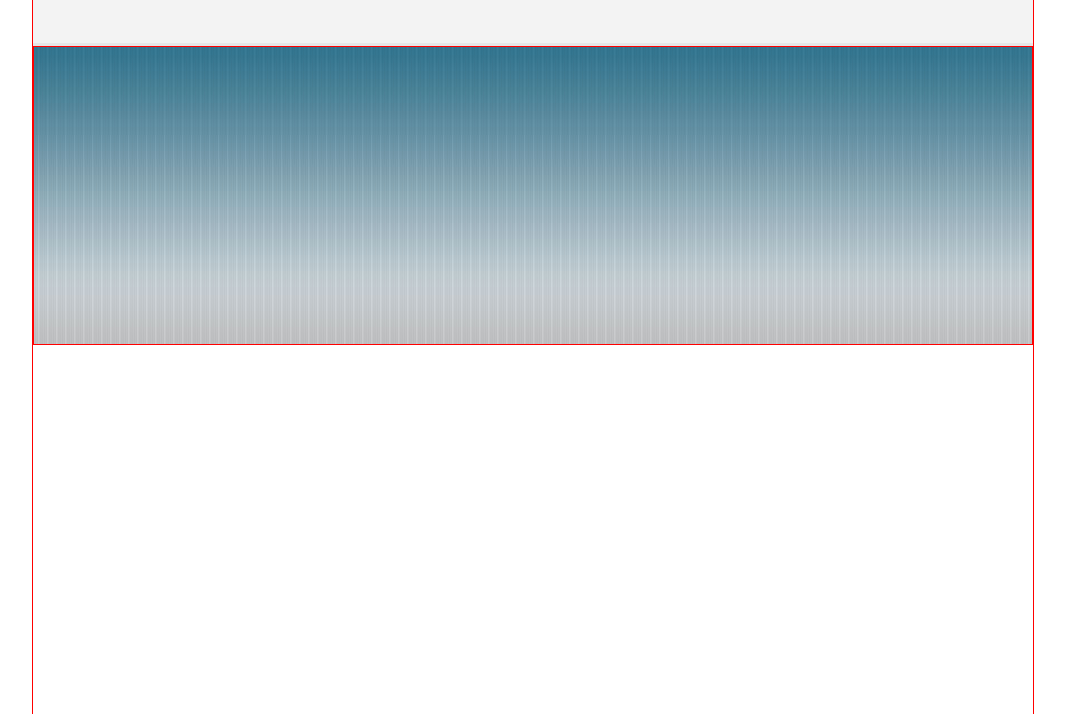
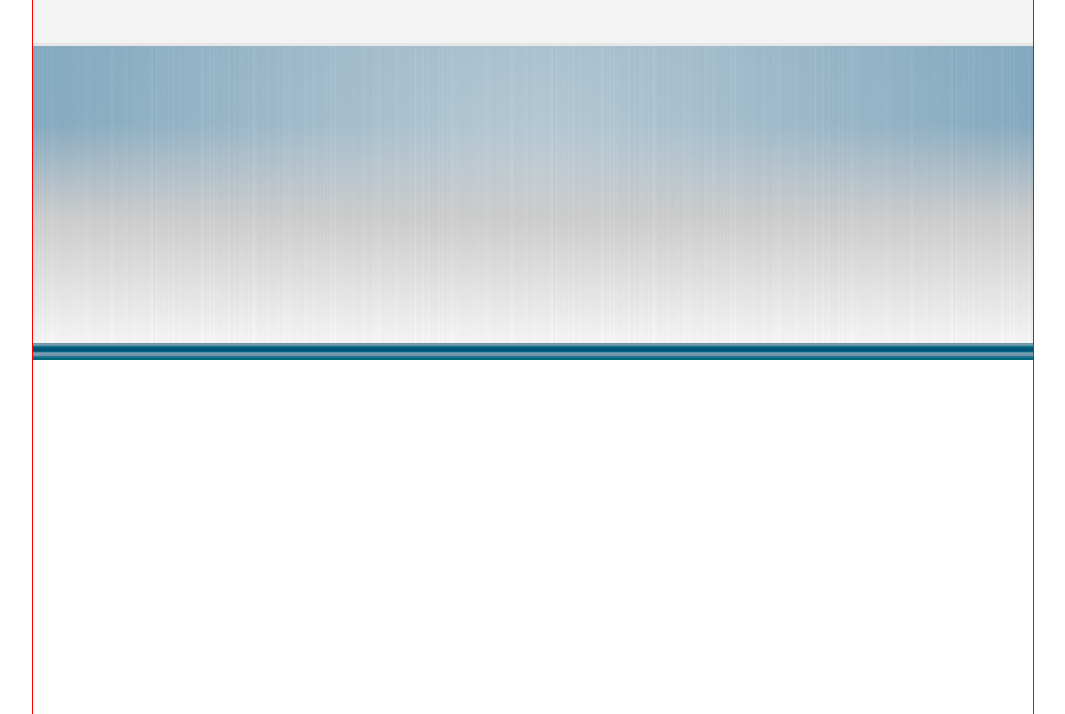
Before and after one commit to andrey170749/traning1, a plain HTML site: page index.html in a window 1280 px wide. Shown: the part 86-800 px from the top of the page, without its empty margins (107-1172 px from the left). Drawn offline with Linux system fonts and the light colour scheme.

Commit message:
Added gradient

```diff
--- a/css/style.css
+++ b/css/style.css
@@ -23,7 +23,7 @@ header h1 {
 header h1 span {
 	background: -webkit-gradient(linear, left bottom,left top,color-stop(0.2, #628ba4),color-stop(1, #8eb6cc));, black;
 	-webkit-background-clip: text;
-color: transparent;
+	color: transparent;
 }
 
 header .icons {
@@ -35,8 +35,34 @@ header .icons a{
 	margin-left: 5px;
 }
 
-#top_menu {
+#top_menu_bradient_bg {
 	height: 297px;
-	border: 1px solid red;
-	background-image: url(../img/top_menu_bg1.jpg);
+	background:-webkit-linear-gradient(top, rgba(72, 132, 168, 0.5) 26%,
+	rgba(189, 189, 189, 1) 58%, rgba(255, 255, 255, 1)),
+	-webkit-radial-gradient(50% 50%, circle farthest-side, rgba(245, 245, 245, 1),
+ 	rgba(72, 132, 168, 1));
+
+	width: 100%;
+
 }
+
+#cikada {
+	opacity: 0.4;
+	height: 297px;
+	background: url(../img/setka.png);
+
+
+
+/*border: 1px solid green;*/
+/*	background-image: linear-gradient(90deg, rgba(255,255,255,0.5) 50%, transparent 50%),
+	linear-gradient(90deg, rgba(255,255,255,.07) 50%, transparent 50%),
+	linear-gradient(90deg, transparent 50%, rgba(255,255,255,.07) 50%);
+	background-size: 5px, 6px, 7px;*/
+}
+
+/*linear-gradient(90deg, transparent 50%, rgba(255,255,255,.07) 50%)*/
+
+#gradient_border {
+	height: 17px;
+	background: url(../img/gradient_border.jpg) repeat-x;
+}
--- a/index.html
+++ b/index.html
@@ -14,8 +14,10 @@
 				<a href=""><img src="img/header_3.png"></a>
 			</div>
 			</header>
-				  	<div id="top_menu">
+				  	<div id="top_menu_bradient_bg">
+				  		<div id="cikada"></div>
 				  	</div>
+				  	<div id="gradient_border"></div>
 		</div>
 		</body>
 </html>
```
Also changed, not shown: img/gradient_border.jpg (added), img/setka.png (added).
